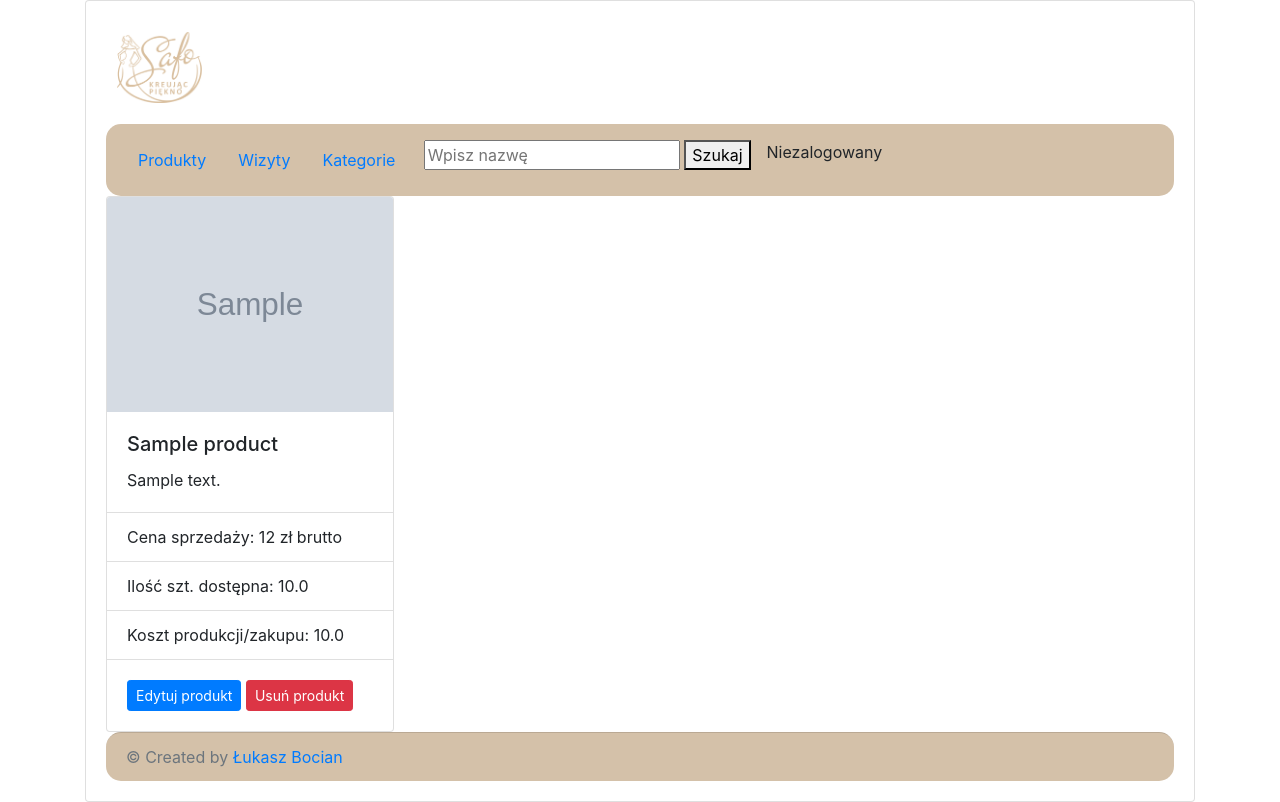
After one commit to Bocian19/MyCompanyProducts, a Django app: page /product/1 in a window 1280 px wide. The commit adds this page. Run offline with Django 3.2, Linux system fonts and the light colour scheme; tables that the repository leaves empty hold one stand-in row (values such as "Sample post"); grey boxes marked "Sample" are stand-in pictures; some libraries are stand-ins or nearby versions.

Commit message:
Dodana strona produktu

```diff
--- a/requirements.txt
+++ b/requirements.txt
@@ -1,6 +1,9 @@
-
 asgiref==3.2.3
+beautifulsoup4==4.8.2
 Django==3.0.3
+django-bootstrap4==1.1.1
+Pillow==7.0.0
 psycopg2-binary==2.8.4
 pytz==2019.3
+soupsieve==1.9.5
 sqlparse==0.3.0
--- /dev/null
+++ b/wedding_products/templates/product.html
@@ -0,0 +1,19 @@
+{% extends 'home.html' %}
+{% block content %}
+    <div class="card" style="width: 18rem; alignment: center">
+  <img src="{{ product.photo.url }}" class="card-img-top" alt="...">
+  <div class="card-body">
+    <h5 class="card-title">{{ product.product_name }}</h5>
+    <p class="card-text">{{ product.description }}</p>
+  </div>
+  <ul class="list-group list-group-flush">
+    <li class="list-group-item">Cena sprzedaży: {{ product.price_for_the_clients|floatformat:"0"}} zł brutto</li>
+    <li class="list-group-item">Ilość szt. dostępna: {{ product.quantity }}</li>
+    <li class="list-group-item">Koszt produkcji/zakupu: {{ product.cost_of_production }}</li>
+  </ul>
+  <div class="card-body">
+    <a class="btn btn-primary btn-sm" href="/update_product/{{ product.id }}" role="button">Edytuj produkt</a>
+    <a class="btn btn-danger btn-sm" href="/delete_product/{{ product.id }}" role="button">Usuń produkt</a>
+  </div>
+</div>
+{% endblock %}
--- a/wedding_products/views.py
+++ b/wedding_products/views.py
@@ -68,6 +68,14 @@ class ProductsView(LoginRequiredMixin, View):
                 product_name__icontains=form.cleaned_data['product_name']
             )
             return render(request, 'products.html', {"products": products})
+
+
+class ProductView(View):
+
+    def get(self, request, pk):
+
+        product = Product.objects.get(pk=pk)
+        return render(request, 'product.html', {"product": product})
 
 
 class ProductCreate(LoginRequiredMixin, CreateView):
--- a/wedding_shop/urls.py
+++ b/wedding_shop/urls.py
@@ -18,7 +18,7 @@ from django.urls import path
 from django.conf import settings
 from django.conf.urls.static import static
 from wedding_products.views import LoginView, HomeView, UserLogoutView, ProductsView, ProductCreate, ProductDelete, ProductUpdate, CategoryCreate, \
-    create_csv, VisitsView, VisitCreate, VisitUpdate, VisitDelete, CategoriesView
+    create_csv, VisitsView, VisitCreate, VisitUpdate, VisitDelete, CategoriesView, ProductView
 
 
 urlpatterns = [
@@ -32,6 +32,7 @@ urlpatterns = [
     path('add_category/', CategoryCreate.as_view(), name='add-category'),
     path('delete_product/<pk>', ProductDelete.as_view(), name='delete-product'),
     path('update_product/<pk>', ProductUpdate.as_view(), name='update-product'),
+    path('product/<pk>', ProductView.as_view(), name='product'),
     path('create-csv/', create_csv, name='create-csv'),
     path('visits/', VisitsView.as_view(), name='visits'),
     path('add_visit/', VisitCreate.as_view(), name='add-visits'),
```
Also changed, not shown: wedding_products/templates/products.html (+4 -4 lines).
